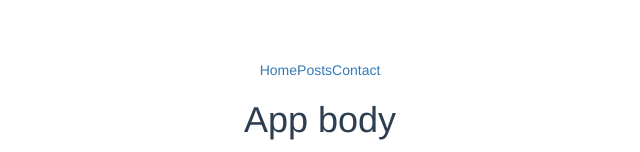
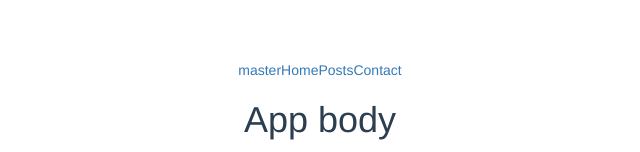
Before and after one commit to camel9833/vueJs, a Vue app: page /todos in a window 1280 px wide. Shown: the top 152 px of the page, without its empty margins (320-960 px from the left). Built offline with nearby package versions, Linux system fonts and the light colour scheme.

Commit message:
master branch test

```diff
--- a/src/components/Header.vue
+++ b/src/components/Header.vue
@@ -1,6 +1,7 @@
 <template>
 <div class="header">
   <nav>
+    <a>master</a>
     <a>Home</a>
     <a>Posts</a>
     <a>Contact</a>
```
